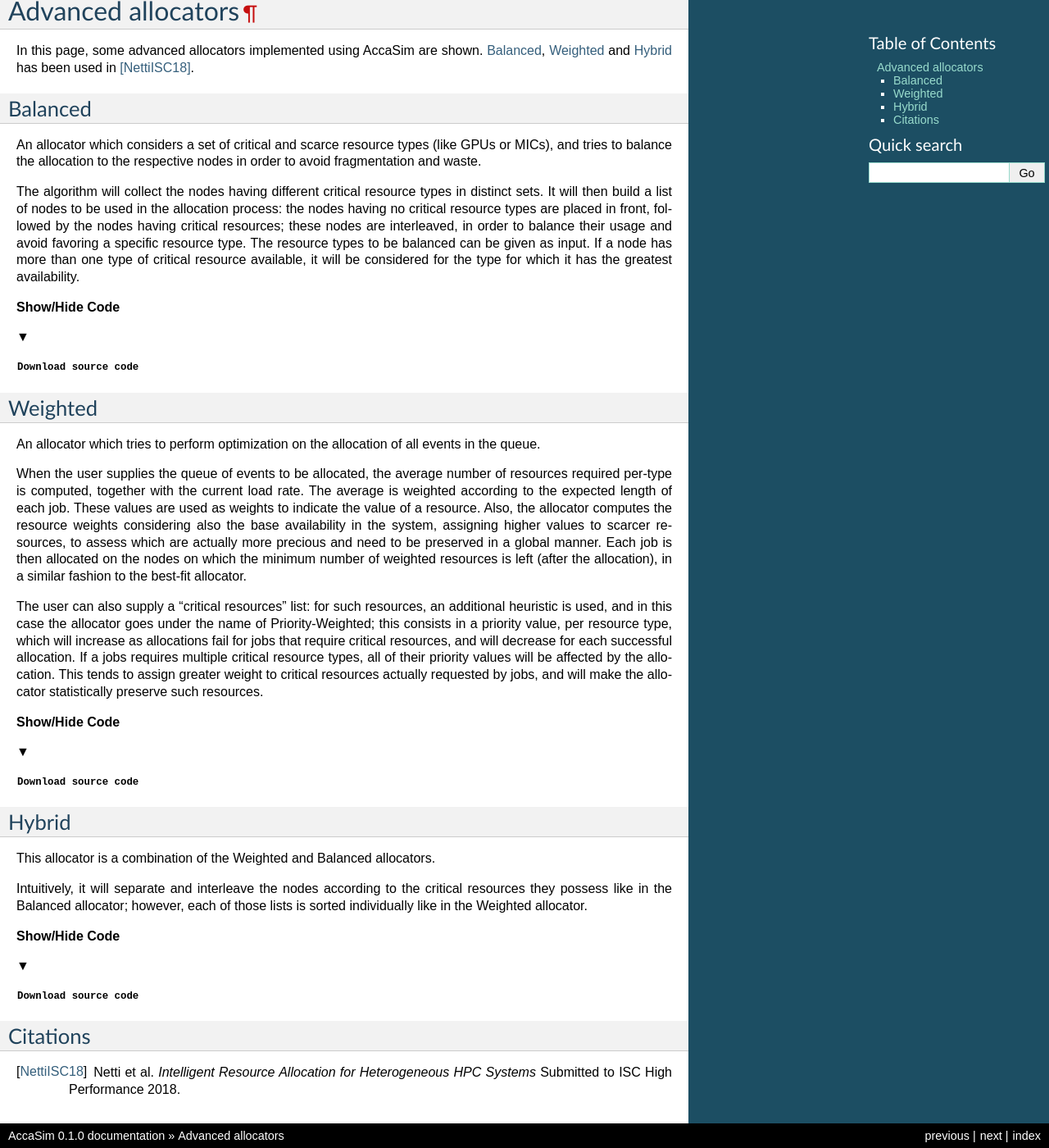
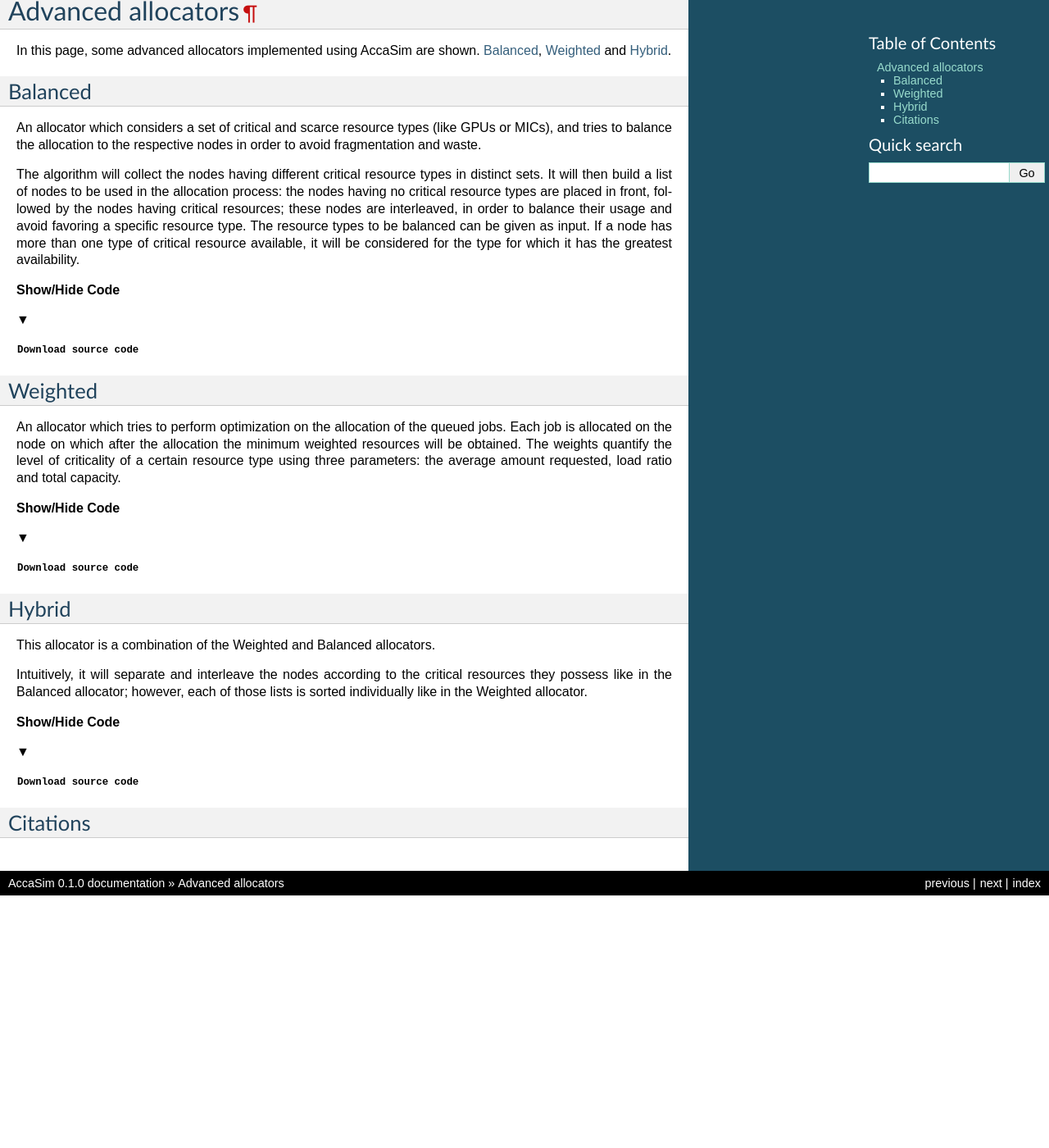
Before and after one commit to cgalleguillosm/accasim, a Sphinx documentation site: the page built from docs/source/advanced_allocators.rst, in a window 1280 px wide and 1400 px high, scrolled down 40 px. Shown: the whole window at 82% size. Built offline with Sphinx 7.4.7, drawn with Linux system fonts in a browser that asks for light colours; after the commit the page ends 1132 px from its top, so only the background shows below that.

Commit message:
update: Weighted allocator description

```diff
--- a/docs/source/advanced_allocators.rst
+++ b/docs/source/advanced_allocators.rst
@@ -1,7 +1,7 @@
 Advanced allocators
 ====================
 
-In this page, some advanced allocators implemented using AccaSim are shown. :ref:`Balanced`, :ref:`Weighted` and :ref:`Hybrid` has been used in [NettiISC18]_.
+In this page, some advanced allocators implemented using AccaSim are shown. :ref:`Balanced`, :ref:`Weighted` and :ref:`Hybrid`.
 
 .. _Balanced:
 
@@ -37,22 +37,10 @@ available, it will be considered for the type for which it has the greatest avai
 Weighted
 --------
 
-An allocator which tries to perform optimization on the allocation of all events in the queue.
-
-When the user supplies the queue of events to be allocated, the average number of resources required per-type
-is computed, together with the current load rate. The average is weighted according to the expected length of
-each job. These values are used as weights to indicate the value of a resource. Also, the allocator computes
-the resource weights considering also the base availability in the system, assigning higher values to scarcer
-resources, to assess which are actually more precious and need to be preserved in a global manner. Each job is
-then allocated on the nodes on which the minimum number of weighted resources is left (after the allocation),
-in a similar fashion to the best-fit allocator.
-
-The user can also supply a "critical resources" list: for such resources, an additional heuristic is used, and in
-this case the allocator goes under the name of Priority-Weighted; this consists in a priority value, per resource
-type, which will increase as allocations fail for jobs that require critical resources, and will decrease for each
-successful allocation. If a jobs requires multiple critical resource types, all of their priority values will be
-affected by the allocation. This tends to assign greater weight to critical resources actually requested by jobs,
-and will make the allocator statistically preserve such resources.
+An allocator which tries to perform optimization on the allocation of the queued jobs.
+Each job is allocated on the node on which after the allocation the minimum weighted resources will be obtained.
+The weights quantify the level of criticality of a certain resource type using three parameters:
+the average amount requested, load ratio and total capacity.
 
 .. container:: toggle
 
@@ -95,5 +83,3 @@ the Balanced allocator; however, each of those lists is sorted individually like
 
 Citations
 ---------
-
-.. [NettiISC18] Netti et al. *Intelligent Resource Allocation for Heterogeneous HPC Systems* Submitted to ISC High Performance 2018.
```
